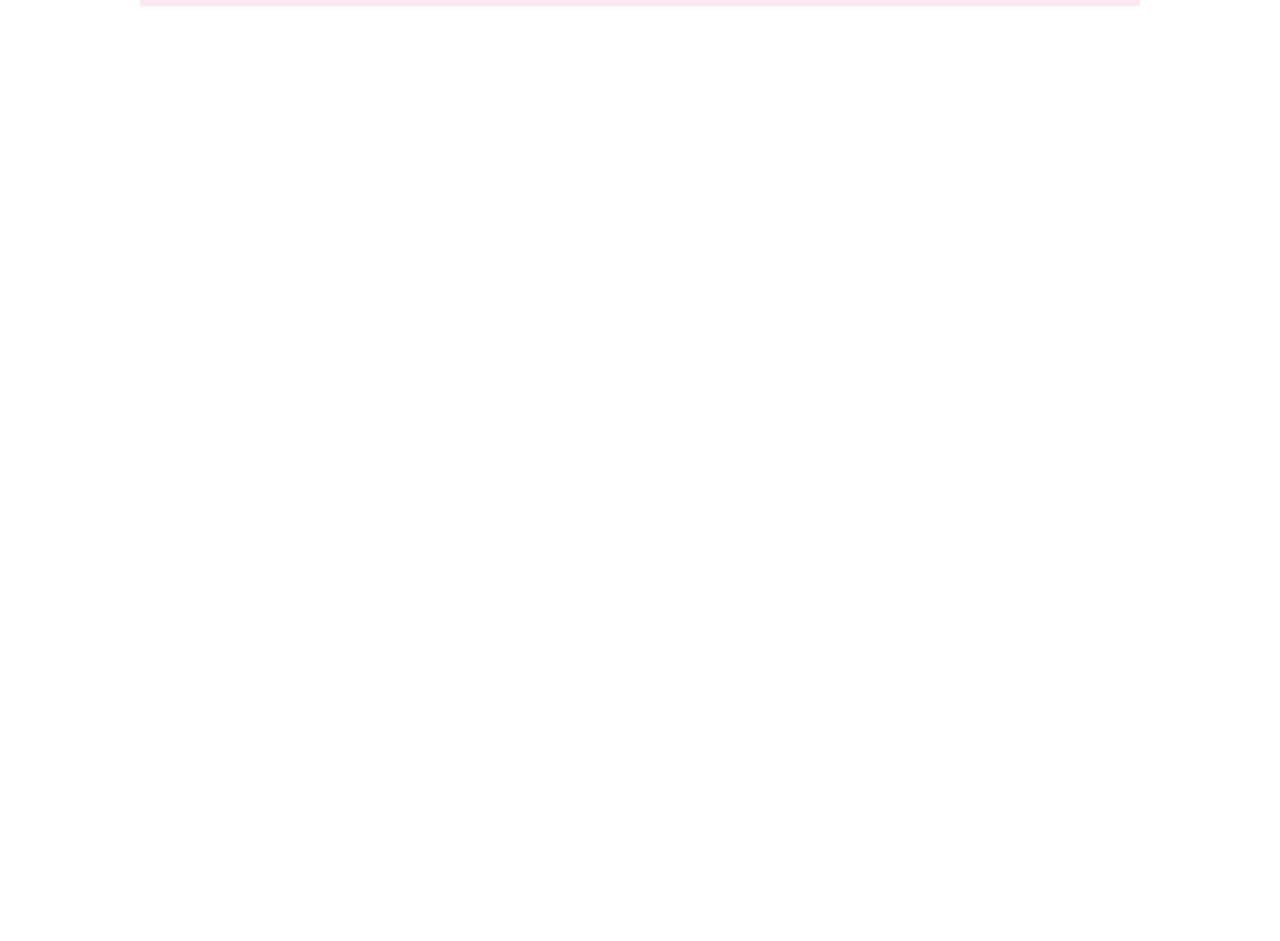
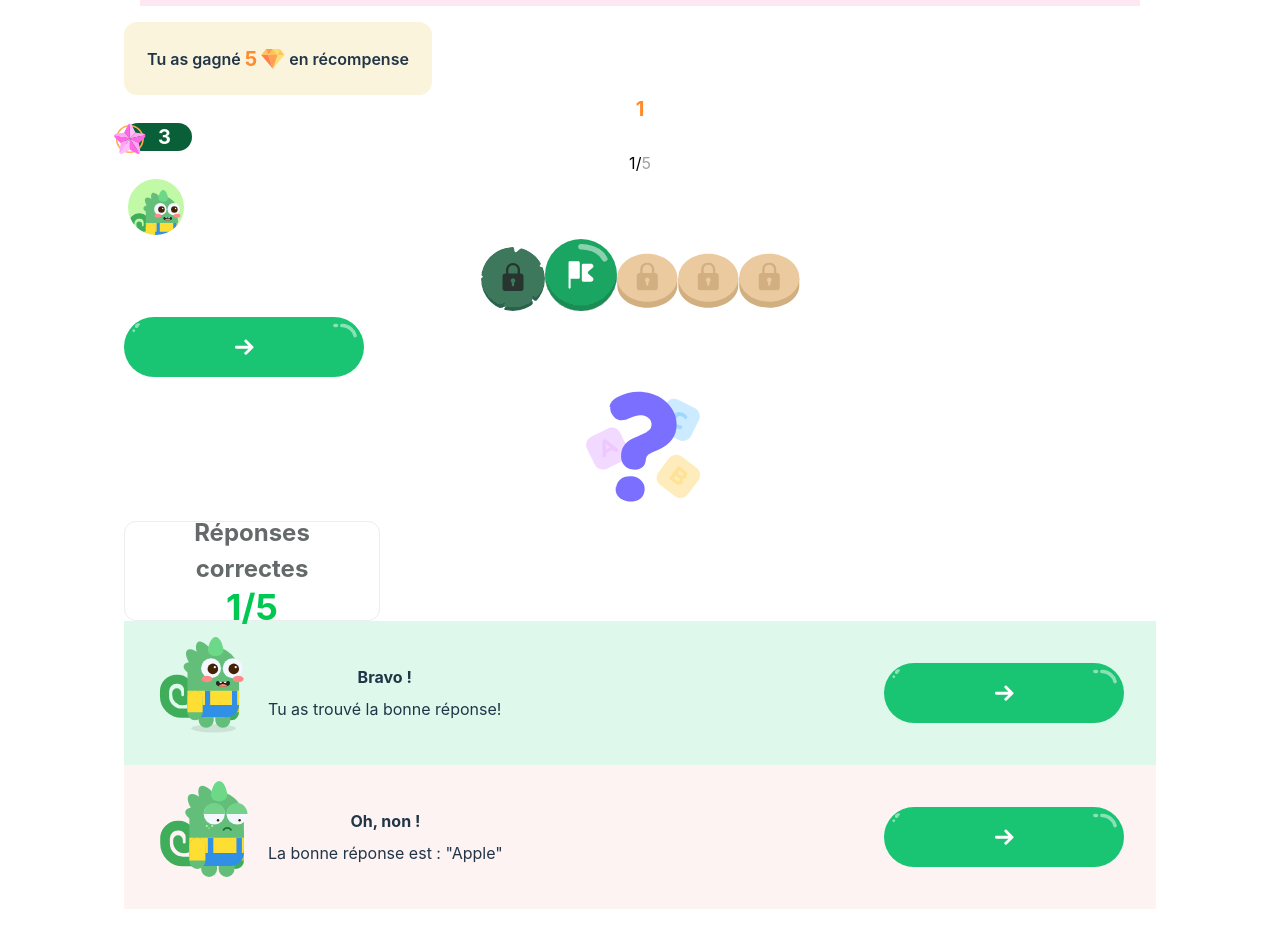
Before and after one commit to code-dev-pro/-Pidu-JCH-MLE, a React (Vite) app: page /storybook in a window 1280 px wide. Shown: the part 1204-2145 px from the top of the page. Before the commit the page ends 1258 px from the top, so only its background shows below. Built offline with nearby package versions, Linux system fonts and the light colour scheme.

Commit message:
feat: création du feedback (#53)
* feat: création du feedback

* feat: création du feedback(1)

---------

Co-authored-by: HENEMAN <laurent.heneman@yahoo.fr>

```diff
--- /dev/null
+++ b/src/components/feedback.tsx
@@ -0,0 +1,41 @@
+import Picture from './picture'
+import Title from './title'
+import CustomButton from './buttonlong'
+interface FeedbackProps {
+  isCorrect: boolean
+  correctAnswer: string
+  onClick: () => void
+}
+
+function Feedback({ isCorrect, correctAnswer, onClick }: FeedbackProps) {
+  const backgroundColor = isCorrect ? '#DFF8EC' : '#FDF3F2'
+  const pictureSrc = isCorrect ? './Happy.svg' : './Sad.svg'
+  const pictureAlt = isCorrect ? 'Bonne réponse' : 'Mauvaise réponse'
+  const title = isCorrect ? 'Bravo !' : 'Oh, non !'
+  const subtitle = isCorrect
+    ? 'Tu as trouvé la bonne réponse!'
+    : `La bonne réponse est : "${correctAnswer}"`
+
+  return (
+    <div className="flex items-center w-full h-[144px]" style={{ backgroundColor }}>
+      <div className="flex flex-row justify-between w-full">
+        <div className="flex flex-row ml-8">
+          <Picture src={pictureSrc} alt={pictureAlt} className="mx-auto mb-4 w-24 h-24" />
+
+          <div className="flex flex-col justify-center ml-4">
+            <div className="font-bold mb-2">
+              <Title tag="h2" title={title} />
+            </div>
+            <Title tag="h3" title={subtitle} />
+          </div>
+        </div>
+
+        <div onClick={onClick} className="mr-8 flex items-center">
+          <CustomButton bgColor="green" icon="Arrow.svg" />
+        </div>
+      </div>
+    </div>
+  )
+}
+
+export default Feedback
--- a/src/pages/storybook.tsx
+++ b/src/pages/storybook.tsx
@@ -11,6 +11,7 @@ import Avatar from '@/components/card-avatar'
 import ButtonWrapper from '@/components/button-cercle'
 import CustomButton from '@/components/buttonlong'
 import ContentCorrectAnswer from '@/components/card-correct-answer'
+import Feedback from '@/components/feedback'
 
 export default function StoryBook() {
   return (
@@ -56,6 +57,19 @@ export default function StoryBook() {
         </div>
         <h2 className="text-2xl font-semibold mb-4 bg-pink-100">Feedback</h2>
       </div>
+
+      <CardReward />
+      <Number value={1} />
+      <CardRewardLevel />
+      <ProgressNumber />
+      <Avatar />
+      <ButtonWrapper />
+      <CustomButton bgColor="green" icon="Arrow.svg" />
+      <ButtonHelp />
+      <ContentCorrectAnswer />
+      <Feedback isCorrect={true} onClick={() => {}} correctAnswer="" />
+      <Feedback isCorrect={false} onClick={() => {}} correctAnswer="Apple" />
+
     </>
   )
 }
```
Also changed, not shown: public/Sad.svg (added).
